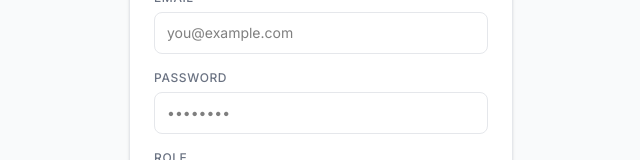
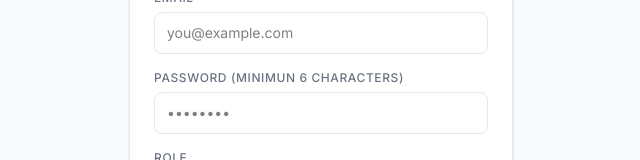
Before and after one commit to MhmdFais/q-ticket, a React (Vite) app in the folder client/: page /register in a window 1280 px wide. Shown: the part 332-492 px from the top of the page, without its empty margins (319-959 px from the left). Built offline with nearby package versions, Linux system fonts and the light colour scheme; no server answers.

Commit message:
fix: show password hint and specific validation errors on register

```diff
--- a/client/src/features/auth/authSlice.js
+++ b/client/src/features/auth/authSlice.js
@@ -8,6 +8,10 @@ export const registerThunk = createAsyncThunk(
       const response = await registerAPI(data);
       return response.data;
     } catch (error) {
+      const errors = error.response?.data?.errors;
+      if (errors && errors.length > 0) {
+        return rejectWithValue(errors[0].message);
+      }
       return rejectWithValue(
         error.response?.data?.message || "Registration failed",
       );
--- a/client/src/pages/Register.jsx
+++ b/client/src/pages/Register.jsx
@@ -79,7 +79,7 @@ const Register = () => {
               required
             />
             <Input
-              label="Password"
+              label="Password (Minimun 6 characters)"
               type="password"
               name="password"
               placeholder="••••••••"
```
